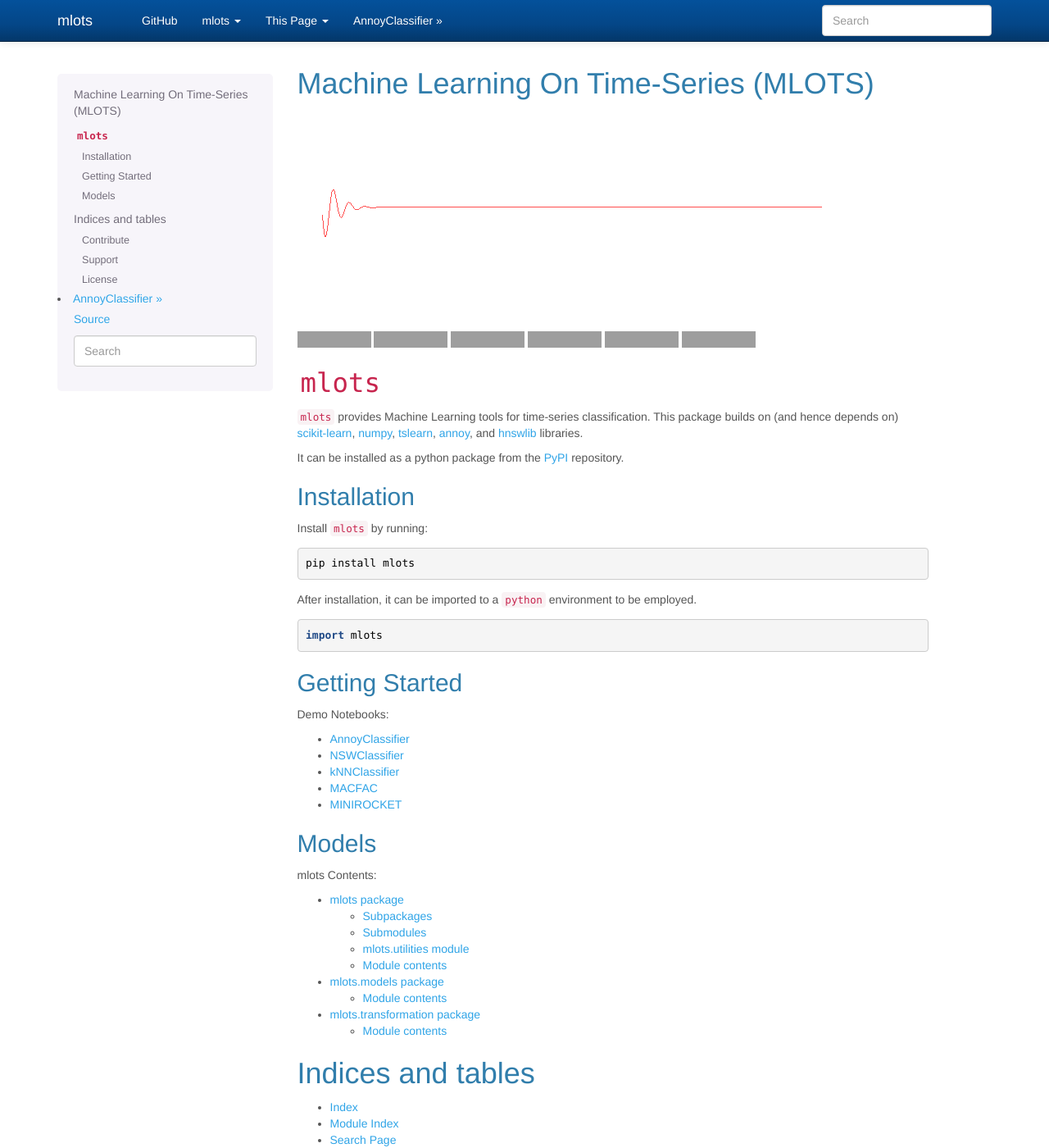
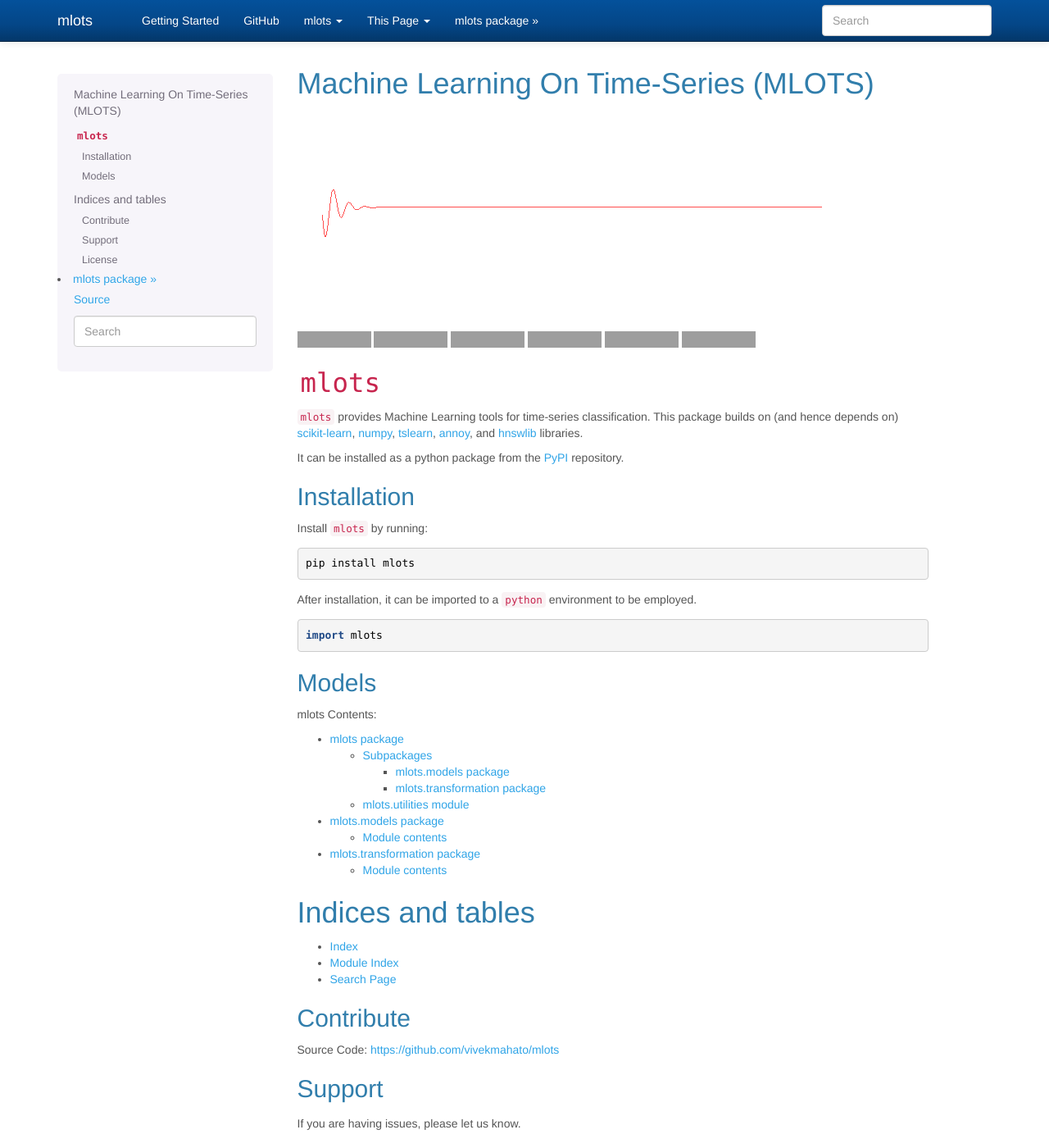
Before and after one commit to vivekmahato/mlots, a Sphinx documentation site: the page built from docs/index.rst, in a window 1280 px wide and 1400 px high. Shown: the whole window at 82% size. Built offline with Sphinx 7.4.7, drawn with Linux system fonts in a browser that asks for light colours; grey boxes are pictures that could not be loaded.

Commit message:
bootstrap theme for docs

```diff
--- a/docs/conf.py
+++ b/docs/conf.py
@@ -48,7 +48,7 @@
 napoleon_use_admonition_for_references = False
 napoleon_use_ivar = False
 napoleon_use_param = True
-napoleon_use_rtype = True
+napoleon_use_rtype = False
 napoleon_type_aliases = None
 napoleon_attr_annotations = True
 
@@ -88,6 +88,7 @@
     # Note the "1" or "True" value above as the third argument to indicate
     # an arbitrary url.
     'navbar_links': [
+        ("Getting Started", "source/gettingstarted"),
         ("GitHub", "https://github.com/vivekmahato/mlots", True),
     ],
 
@@ -102,7 +103,7 @@
 
     # Global TOC depth for "site" navbar tab. (Default: 1)
     # Switching to -1 shows all levels.
-    'globaltoc_depth': 2,
+    'globaltoc_depth': -1,
 
     # Include hidden TOCs in Site navbar?
     #
--- a/docs/index.rst
+++ b/docs/index.rst
@@ -42,25 +42,11 @@
 
    import mlots
 
-Getting Started
----------------
-
-.. toctree::
-   :titlesonly:
-   :caption: Demo Notebooks:
-
-   source/AnnoyClassifier_Demo/AnnoyClassifier_Demo.rst
-   source/NSW_Demo/NSWClassifier_Demo.rst
-   source/kNNClassifier_Demo/kNNClassifier_Demo.rst
-   source/MACFAC_Demo/MACFAC_Demo.rst
-   source/MINIROCKET_Demo/MINIROCKET_Demo.rst
-
-
 Models
 --------
 
 .. toctree::
-   :maxdepth: 2
+   :maxdepth: 3
    :caption: mlots Contents:
 
    source/mlots.rst
--- a/docs/source/mlots.rst
+++ b/docs/source/mlots.rst
@@ -10,8 +10,6 @@
    mlots.models
    mlots.transformation
 
-Submodules
-----------
 
 mlots.utilities module
 ----------------------
@@ -20,11 +18,3 @@
    :members:
    :undoc-members:
    :show-inheritance:
-
-Module contents
----------------
-
-.. automodule:: mlots
-   :members:
-   :undoc-members:
-   :show-inheritance:
```
Also changed, not shown: docs/source/gettingstarted.rst (added, +12 -0 lines).
